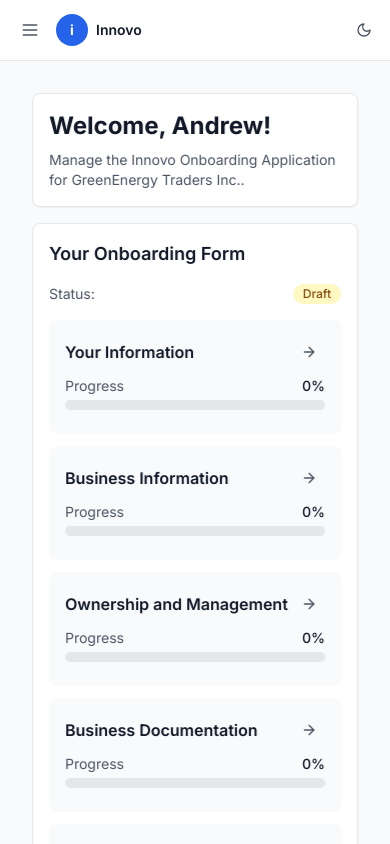
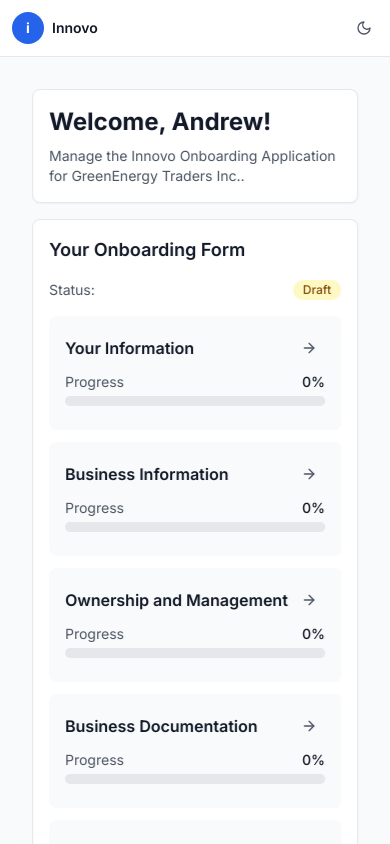
Before and after one commit to souravsharma24/onboarding-form, a Next.js app: page / in a window 390 px wide. Built offline with nearby package versions, Linux system fonts and the light colour scheme.

Commit message:
fix: Hide mobile navigation component
- Comment out MobileNavigation component in Header
- Remove unused import to clean up code
- Mobile navigation is now hidden on all screen sizes

```diff
--- a/src/components/layout/Header.tsx
+++ b/src/components/layout/Header.tsx
@@ -2,7 +2,7 @@
 
 import { useState, useEffect, useRef } from 'react'
 import { Bell, ChevronDown, Sun, Moon, User, Settings } from 'lucide-react'
-import MobileNavigation from './MobileNavigation'
+// import MobileNavigation from './MobileNavigation'
 import UserSettings from '../ui/UserSettings'
 import { useUser } from '@/contexts/UserContext'
 import { useTheme } from '@/contexts/ThemeContext'
@@ -39,7 +39,7 @@ export default function Header({ activeTab, onTabChange }: HeaderProps) {
     <header className="bg-white dark:bg-gray-800 border-b border-gray-200 dark:border-gray-700 px-3 sm:px-4 md:px-6 py-3 sm:py-4">
       <div className="flex items-center justify-between">
         <div className="flex items-center space-x-2 sm:space-x-4 min-w-0 flex-1">
-          <MobileNavigation activeTab={activeTab} onTabChange={onTabChange} />
+          {/* <MobileNavigation activeTab={activeTab} onTabChange={onTabChange} /> */}
           {/* Innovo Logo */}
           <div className="flex items-center space-x-2">
             <div className="w-8 h-8 bg-primary-600 rounded-full flex items-center justify-center">
```
